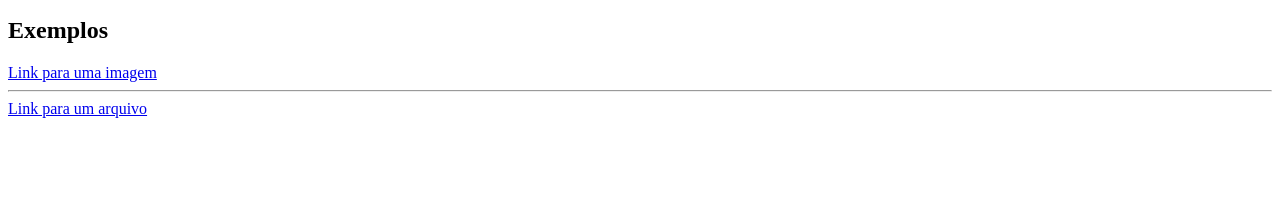
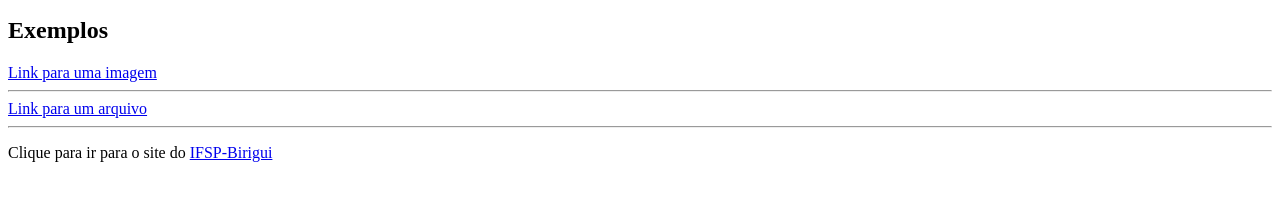
Before and after one commit to luizfelipe798/DEW2023, a plain HTML site: page paginas/links.html in a window 1280 px wide. Shown: the part 101-302 px from the top of the page. Drawn offline with Linux system fonts and the light colour scheme.

Commit message:
Coloquei o link para ir ao site da ecola.

```diff
--- a/paginas/links.html
+++ b/paginas/links.html
@@ -15,5 +15,7 @@
         <a href="../img/imagemteste.jpg">Link para uma imagem</a><br>
 <hr>
         <a href="../dew.txt">Link para um arquivo</a>
+<hr>
+        <p>Clique para ir para o site do <a href="https://bri.ifsp.edu.br/">IFSP-Birigui</a></p>
 </body>
 </html>
```
